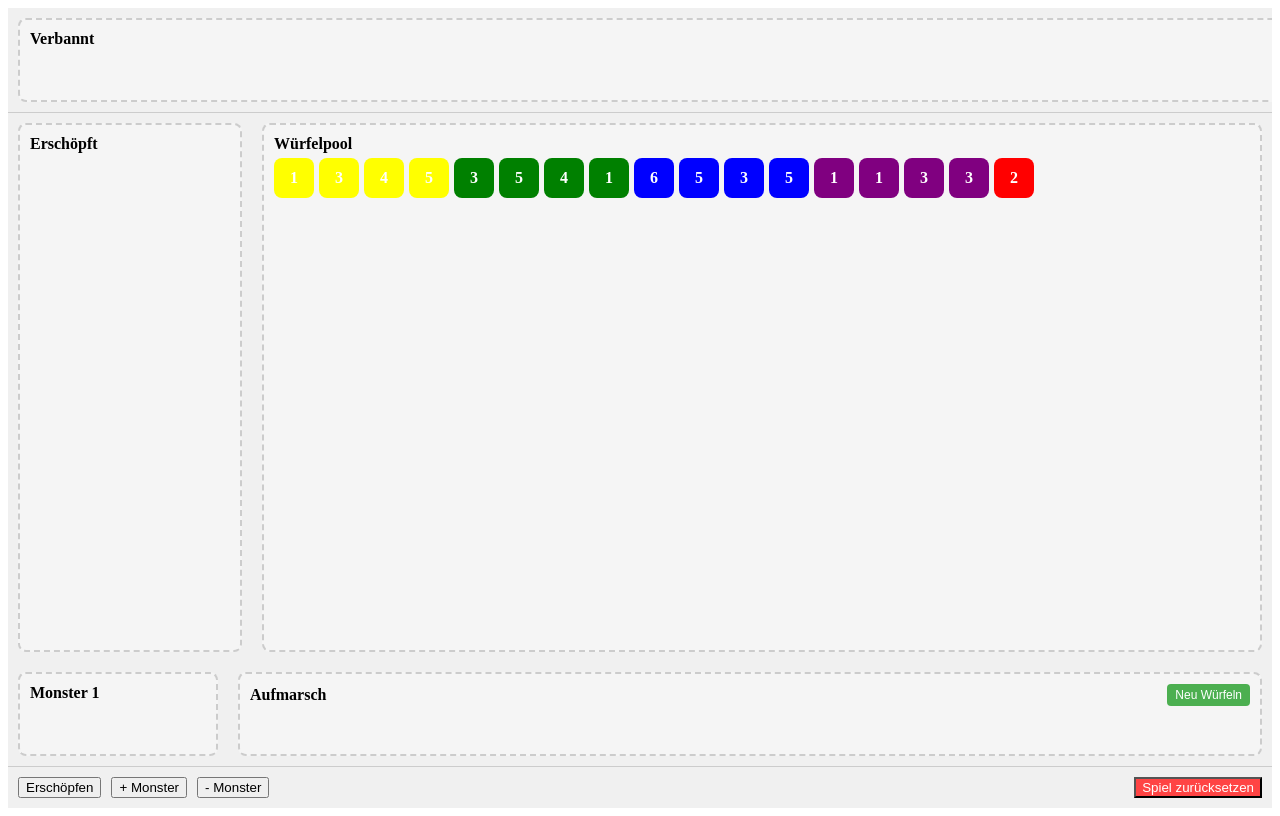
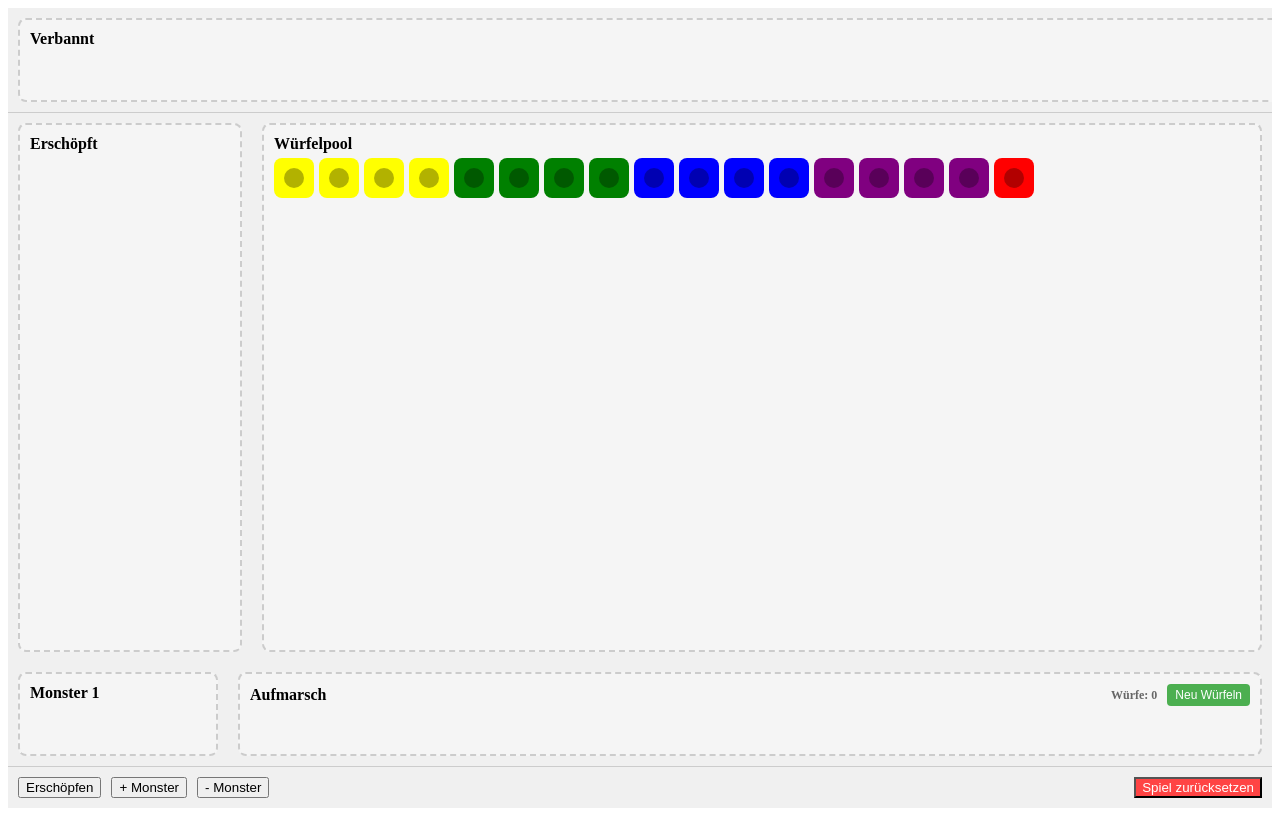
Before and after one commit to d0x/20StrongDiceApp, a React (Create React App) app: page / in a window 1280 px wide. Built offline with nearby package versions, Linux system fonts and the light colour scheme.

Commit message:
Hiding dice

```diff
--- a/src/components/DiceManager.tsx
+++ b/src/components/DiceManager.tsx
@@ -94,6 +94,7 @@ export const DiceManager: React.FC = () => {
             dice={state.dice.filter(d => d.zone === 'muster')}
             onDrop={handleDrop}
             onReroll={handleReroll}
+            rerollCount={state.rerollCounter}
             style={{ flex: 1 }}
           />
         </div>
--- a/src/components/DiceZone.tsx
+++ b/src/components/DiceZone.tsx
@@ -28,10 +28,11 @@ interface DiceZoneProps {
   dice: Dice[];
   onDrop: (diceId: string, zone: DiceZone) => void;
   onReroll?: () => void;
+  rerollCount?: number;
   style?: React.CSSProperties;
 }
 
-export const DiceZoneComponent: React.FC<DiceZoneProps> = ({ zone, dice, onDrop, onReroll, style }) => {
+export const DiceZoneComponent: React.FC<DiceZoneProps> = ({ zone, dice, onDrop, onReroll, rerollCount, style }) => {
   const handleDragOver = (e: React.DragEvent) => {
     e.preventDefault();
   };
@@ -58,6 +59,10 @@ export const DiceZoneComponent: React.FC<DiceZoneProps> = ({ zone, dice, onDrop,
       <div style={{ marginBottom: '5px', fontWeight: 'bold', display: 'flex', justifyContent: 'space-between', alignItems: 'center' }}>
         <span>{getZoneName(zone)}</span>
         {zone === 'muster' && onReroll && (
+          <div style={{ display: 'flex', alignItems: 'center', gap: '10px' }}>
+            <span style={{ fontSize: '12px', color: '#666' }}>
+              Würfe: {rerollCount || 0}
+            </span>
             <button
               onClick={onReroll}
               style={{
@@ -72,6 +77,7 @@ export const DiceZoneComponent: React.FC<DiceZoneProps> = ({ zone, dice, onDrop,
             >
               Neu Würfeln
             </button>
+          </div>
         )}
       </div>
       <div style={{ display: 'flex', flexWrap: 'wrap', gap: '5px' }}>
@@ -88,12 +94,25 @@ export const DiceZoneComponent: React.FC<DiceZoneProps> = ({ zone, dice, onDrop,
               display: 'flex',
               alignItems: 'center',
               justifyContent: 'center',
-              color: 'white',
+              color: die.hidden ? 'transparent' : 'white',
               fontWeight: 'bold',
-              cursor: 'move'
+              cursor: 'move',
+              position: 'relative'
             }}
           >
             {die.value}
+            {die.hidden && (
+              <div style={{
+                position: 'absolute',
+                top: '50%',
+                left: '50%',
+                transform: 'translate(-50%, -50%)',
+                width: '20px',
+                height: '20px',
+                backgroundColor: 'rgba(0, 0, 0, 0.3)',
+                borderRadius: '50%'
+              }} />
+            )}
           </div>
         ))}
       </div>
--- a/src/services/diceManager.ts
+++ b/src/services/diceManager.ts
@@ -6,7 +6,8 @@ class DiceManager {
   constructor(activeMonsterZones: number = 1) {
     this.state = {
       dice: this.initializeDice(),
-      activeMonsterZones: this.validateMonsterZones(activeMonsterZones)
+      activeMonsterZones: this.validateMonsterZones(activeMonsterZones),
+      rerollCounter: 0
     };
   }
 
@@ -24,7 +25,8 @@ class DiceManager {
           id: `dice-${idCounter++}`,
           color: color as Dice['color'],
           value: this.rollDice(),
-          zone: 'pool'
+          zone: 'pool',
+          hidden: true // Alle Würfel starten verdeckt
         });
       }
     });
@@ -51,7 +53,8 @@ class DiceManager {
 
     this.state.dice[diceIndex] = {
       ...this.state.dice[diceIndex],
-      zone: newZone
+      zone: newZone,
+      hidden: !newZone.startsWith('monster') // Nur in Monster-Zonen sichtbar
     };
   }
 
@@ -61,11 +64,16 @@ class DiceManager {
       if (dice.zone === zone) {
         return {
           ...dice,
-          value: this.rollDice()
+          value: this.rollDice(),
+          hidden: false // Würfel wird beim Würfeln sichtbar
         };
       }
       return dice;
     });
+
+    if (zone === 'muster') {
+      this.state.rerollCounter++;
+    }
   }
 
   // Würfel nach Farbe filtern
@@ -95,36 +103,28 @@ class DiceManager {
     this.state.activeMonsterZones = this.validateMonsterZones(count);
   }
 
-  // Würfel zurücksetzen
-  resetDice(): void {
-    this.state.dice = this.initializeDice();
-  }
-
-  // Prüfen ob eine Monster-Zone aktiv ist
-  isMonsterZoneActive(zone: DiceZone): boolean {
-    if (!zone.startsWith('monster')) return false;
-    const monsterNumber = parseInt(zone.replace('monster', ''));
-    return monsterNumber <= this.state.activeMonsterZones;
-  }
-
   // Würfel aus Aufmarsch und Monster-Zonen erschöpfen
   exhaustDice(): void {
     this.state.dice = this.state.dice.map(dice => {
       if (dice.zone === 'muster' || dice.zone.startsWith('monster')) {
         return {
           ...dice,
-          zone: 'exhausted'
+          zone: 'exhausted',
+          hidden: true // Würfel wird beim Erschöpfen verdeckt
         };
       }
       return dice;
     });
+    // Reset des Würfel-Counters beim Erschöpfen
+    this.state.rerollCounter = 0;
   }
 
   // Spiel zurücksetzen
   resetGame(): void {
     this.state = {
-      dice: this.initializeDice(),
-      activeMonsterZones: 1
+      dice: this.initializeDice(), // Alle Würfel starten verdeckt
+      activeMonsterZones: 1,
+      rerollCounter: 0
     };
   }
 }
--- a/src/types/dice.ts
+++ b/src/types/dice.ts
@@ -7,11 +7,13 @@ export interface Dice {
   color: DiceColor;
   value: number;
   zone: DiceZone;
+  hidden: boolean; // Würfel ist verdeckt, bis er neu gewürfelt wird
 }
 
 export interface DiceState {
   dice: Dice[];
   activeMonsterZones: number; // Anzahl der aktiven Monster-Zonen (1-5)
+  rerollCounter: number; // Anzahl der Würfe in der Aufmarsch-Zone
 }
 
 export const INITIAL_DICE_COUNTS: Record<DiceColor, number> = {
```
Lines whose indentation alone changed are shown as unchanged.
